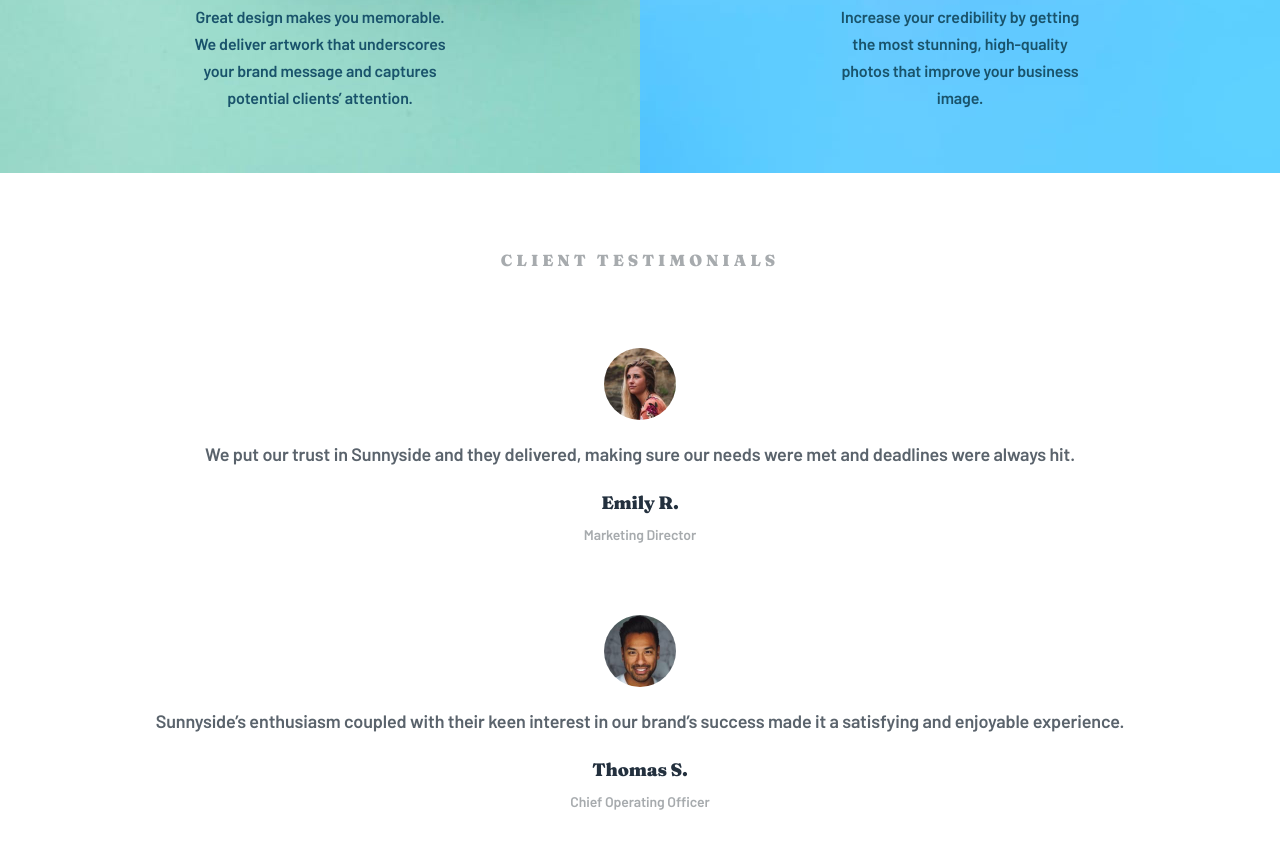
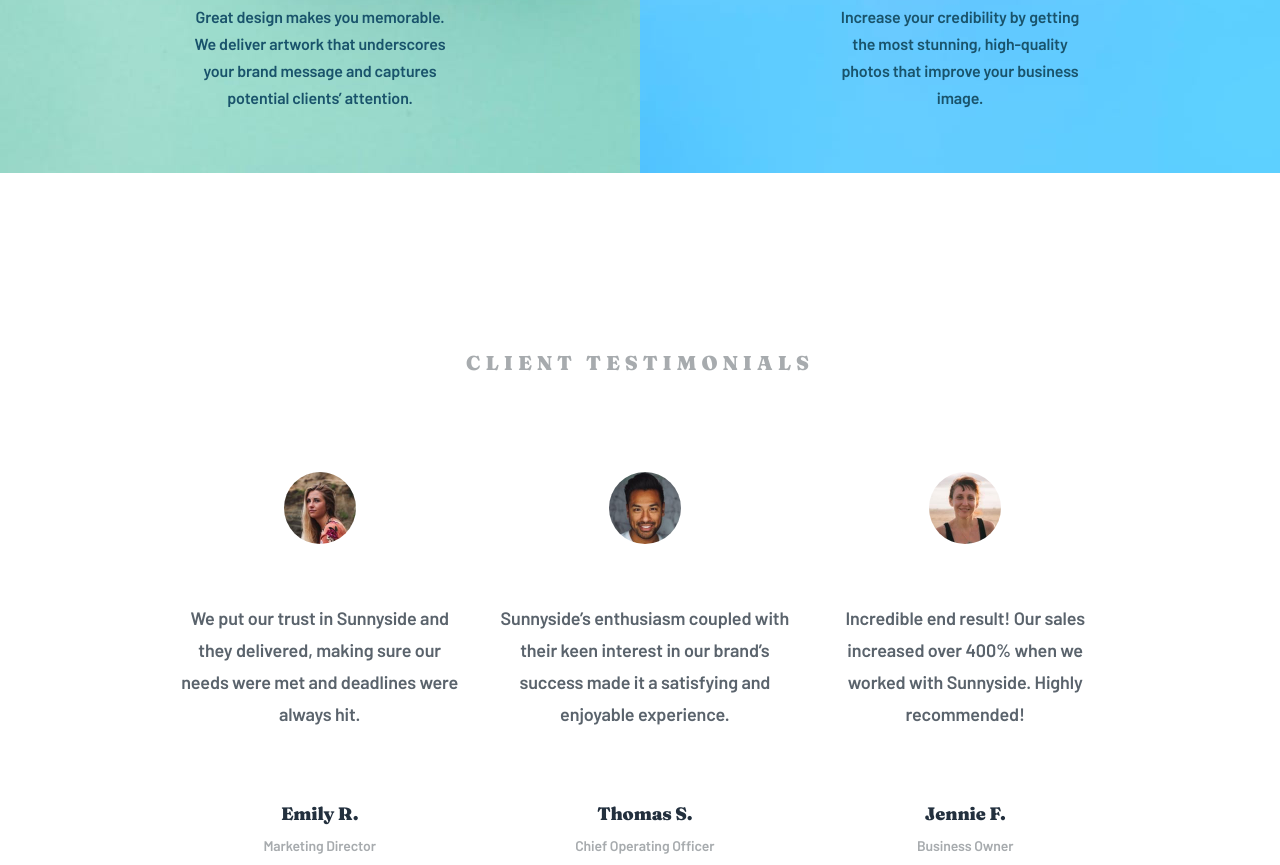
Before and after one commit to Guin-/sunnyside-agency-landing-page, a plain HTML site: page index.html in a window 1280 px wide. Shown: the part 2427-3292 px from the top of the page. Drawn offline with Linux system fonts and the light colour scheme.

Commit message:
testimonials-section

```diff
--- a/main.css
+++ b/main.css
@@ -571,4 +571,28 @@ body {
          padding: 59px 190px;
     }
 
+    .testimonials-section {
+        padding: 160px 165px;
+    }
+
+    .client-testimonials {
+        flex-direction: row;
+    }
+
+    .testimonials-section h1 {
+        font-size: 20px;
+        line-height: 25px;
+        letter-spacing: 5px;
+    }
+
+    .testimonial-copy {
+        padding: 58px 0px 69px 0px;
+        margin-block-start: 0em;
+        margin-block-end: 0em;
+    }
+
+    .client-testimonial {
+        padding: 81px 15px 0px 15px;
+
+    }
 }
```
